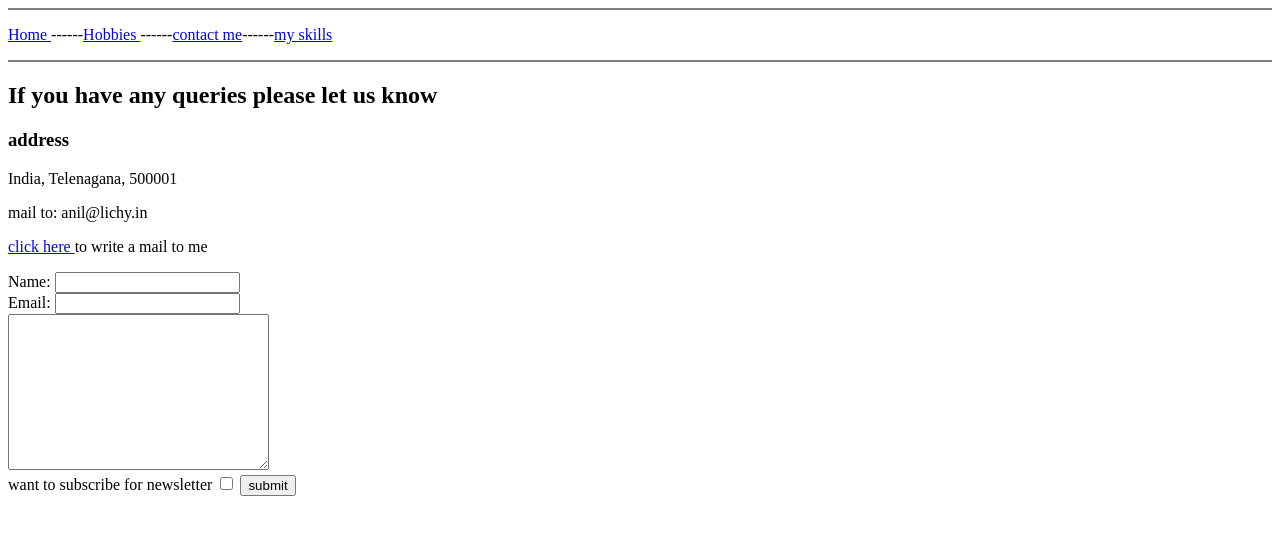
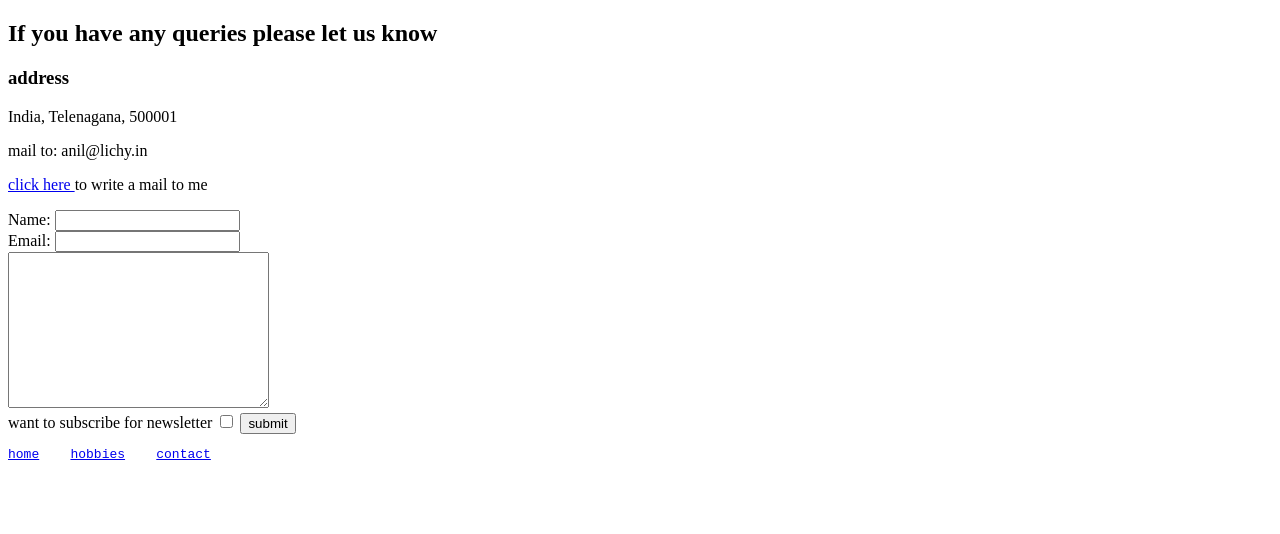
Before and after one commit to anilkody/cv, a plain HTML site: page contact.html in a window 1280 px wide. Drawn offline with Linux system fonts and the light colour scheme.

Commit message:
Update contact.html

```diff
--- a/contact.html
+++ b/contact.html
@@ -2,16 +2,10 @@
 <html lang="en" dir="ltr">
   <head>
     <meta charset="utf-8">
-    <title></title>
+    <title>contact us</title>
   </head>
   <body>
-    <!-- nav bar-->
-    <hr noshade />
-    <p>
-      <a href="index.html"> Home </a>------<a href="hobbies.html">Hobbies </a>------<a href="contact.html">contact me</a>------<a href="skills.html">my skills</a>
-    </p>
 
-    <hr noshade />
     <h2> If you have any queries please let us know</h2>
     <h3> address</h3>
     <p>India, Telenagana, 500001 </p>
@@ -34,6 +28,7 @@
       <input type="submit" value="submit">
 
     </form>
+    <pre><a href="index.html">home</a>    <a href="hobbies.html">hobbies</a>    <a href="contact.html">contact</a></pre>
 
   </body>
 </html>
```
